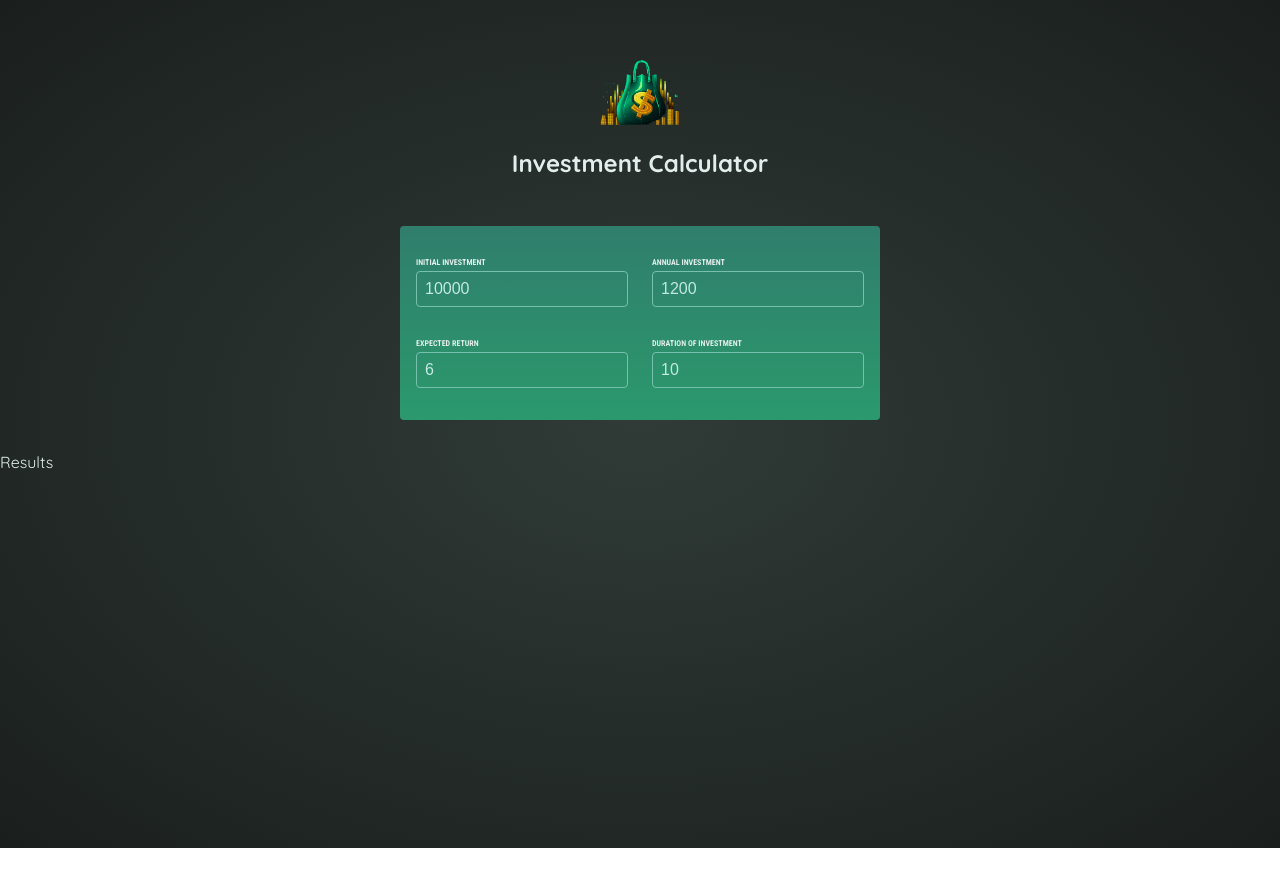
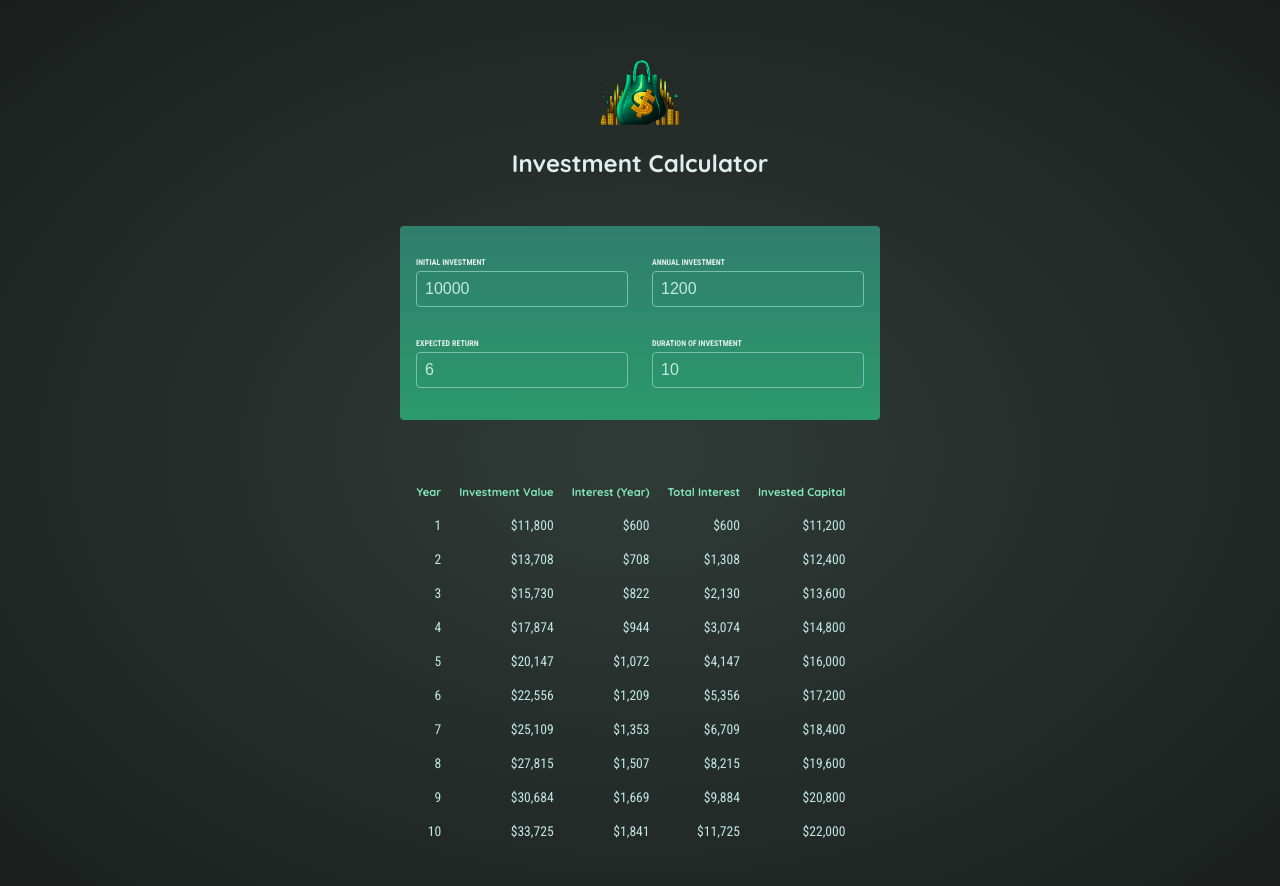
Before and after one commit to samievghayrat/Investment-calculator-with-react, a React (Vite) app: page / in a window 1280 px wide. Shown: the top 886 px of the page. Before the commit the page ends 848 px from the top, so only its background shows below. Built offline with nearby package versions, Linux system fonts and the light colour scheme.

Commit message:
added all the Results.jsx

```diff
--- a/src/App.jsx
+++ b/src/App.jsx
@@ -16,7 +16,7 @@
         setUserInput(prevUserInput => {
             return {
                 ...prevUserInput,
-                [inputIdentifier]: newValue
+                [inputIdentifier]: +newValue
             };
         });
     }
--- a/src/components/Results.jsx
+++ b/src/components/Results.jsx
@@ -1,4 +1,35 @@
-export  default function Results({input}){
-    console.log(input);
-    return <p>Results</p>
+import {calculateInvestmentResults, formatter} from "../util/investment.js";
+
+export default function Results({input}) {
+    const resultsData = calculateInvestmentResults(input);
+    console.log(resultsData);
+    const initialInvestment = resultsData[0].valueEndOfYear-resultsData[0].interest-resultsData[0].annualInvestment;
+    return <table id="result">
+        <thead>
+        <tr>
+            <th>Year</th>
+            <th>Investment Value</th>
+            <th>Interest (Year)</th>
+            <th>Total Interest</th>
+            <th>Invested Capital</th>
+        </tr>
+        </thead>
+        <tbody>
+        {resultsData.map(yearData => {
+
+            const totalInterest = yearData.valueEndOfYear -
+                yearData.annualInvestment * yearData.year - initialInvestment;
+
+            const totalAmountInvested = yearData.valueEndOfYear-totalInterest;
+            return <tr key={yearData.year}>
+                <td>{yearData.year}</td>
+                <td>{formatter.format(yearData.valueEndOfYear)}</td>
+                <td>{formatter.format(yearData.interest)}</td>
+                <td>{formatter.format(totalInterest)}</td>
+                <td>{formatter.format(totalAmountInvested)}</td>
+                <td></td>
+            </tr>
+        })}
+        </tbody>
+    </table>
 }
--- a/src/components/UserInput.jsx
+++ b/src/components/UserInput.jsx
@@ -1,4 +1,3 @@
-import {useState} from "react";
 
 export default function UserInput({onChange, userInput}) {
 
```
